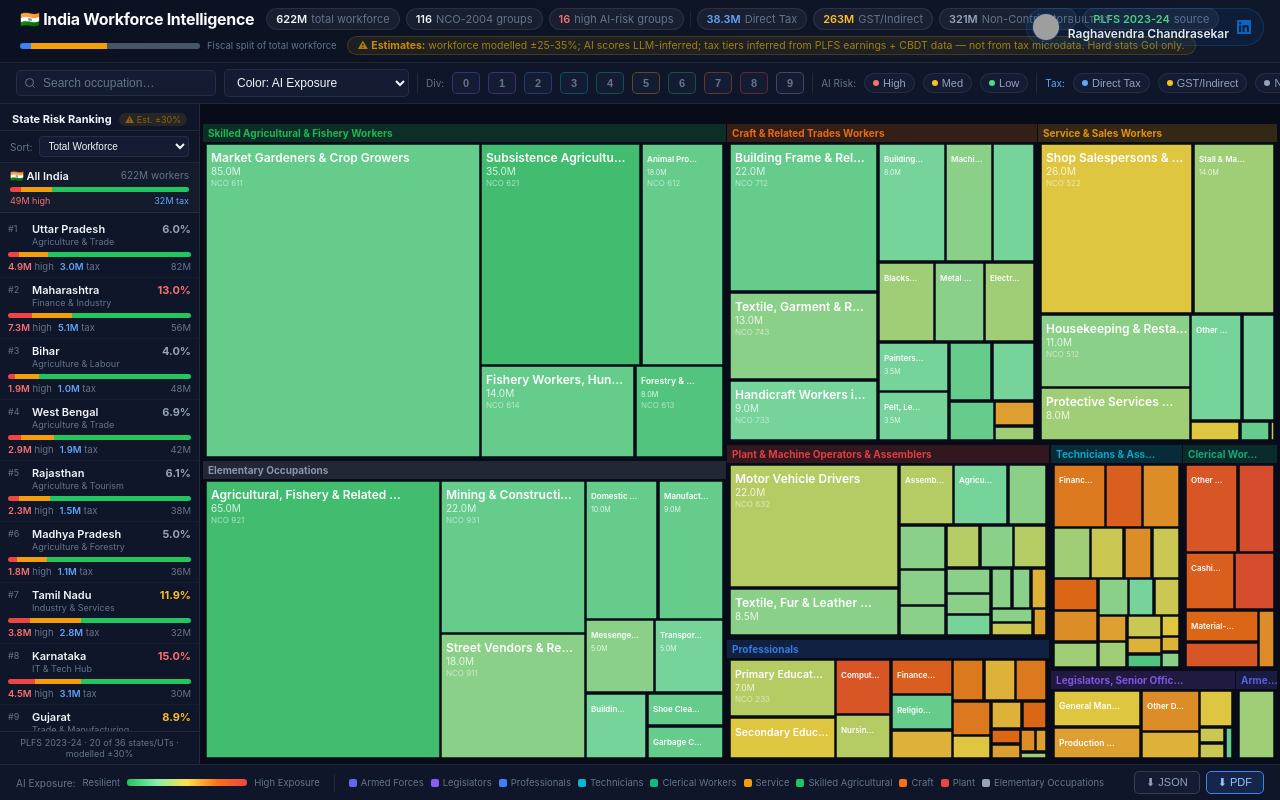
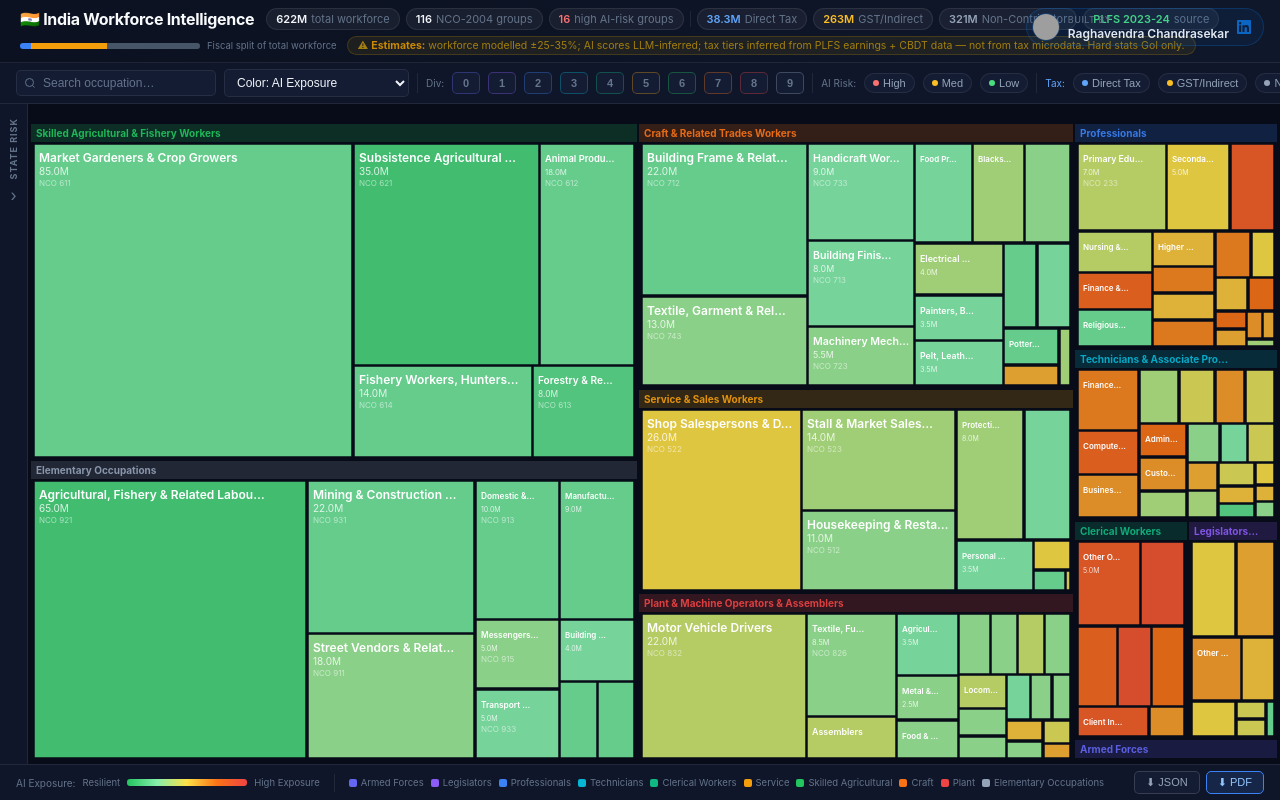
Before and after one commit to raghavrajpillai/india-workforce-intelligence, a React (Vite) app: page / in a window 1280 px wide. Built offline with nearby package versions, Linux system fonts and the light colour scheme; grey boxes are pictures that could not be loaded.

Commit message:
Make state panel collapsible — collapsed by default for full treemap width

```diff
--- a/src/components/StatePanel.tsx
+++ b/src/components/StatePanel.tsx
@@ -21,6 +21,7 @@ const SORT_OPTIONS: { key: SortKey; label: string }[] = [
 
 export default function StatePanel({ activeState, onSelectState, filtered, hasActiveFilters, totalWorkforce }: Props) {
   const [sortKey, setSortKey] = useState<SortKey>('workforce_million');
+  const [collapsed, setCollapsed] = useState(true);
 
   // When filters active: compute what % of filtered occupations overlap with each state's dominant divisions
   // This shows "relevance" without double-counting workforce
@@ -41,12 +42,27 @@ export default function StatePanel({ activeState, onSelectState, filtered, hasAc
   const nationalHigh  = STATES.reduce((s, st) => s + st.high_risk_million, 0);
   const nationalTax   = STATES.reduce((s, st) => s + st.direct_tax_million, 0);
 
+  if (collapsed) {
+    return (
+      <div className="state-panel state-panel-collapsed" onClick={() => setCollapsed(false)} title="Expand State Risk Ranking">
+        <div className="sp-collapsed-content">
+          <span className="sp-collapsed-label">STATE RISK</span>
+          {activeState && <span className="sp-collapsed-active">● {activeState.name}</span>}
+          <span className="sp-collapsed-arrow">›</span>
+        </div>
+      </div>
+    );
+  }
+
   return (
     <div className="state-panel">
       {/* Header */}
       <div className="sp-header">
         <span className="sp-title">State Risk Ranking</span>
-        <span className="sp-note">⚠ Est. ±30%</span>
+        <div style={{ display: 'flex', gap: 6, alignItems: 'center' }}>
+          <span className="sp-note">⚠ Est. ±30%</span>
+          <button className="sp-collapse-btn" onClick={() => setCollapsed(true)} title="Collapse panel">‹</button>
+        </div>
       </div>
 
       {/* Sort */}
--- a/src/index.css
+++ b/src/index.css
@@ -32,7 +32,35 @@ html, body, #root { height: 100%; width: 100%; background: var(--bg-primary); co
   width: 200px; flex-shrink: 0;
   background: var(--bg-secondary); border-right: 1px solid var(--border);
   display: flex; flex-direction: column; overflow: hidden;
+  transition: width .2s ease;
 }
+.state-panel-collapsed {
+  width: 28px; cursor: pointer; align-items: center; justify-content: center;
+}
+.state-panel-collapsed:hover { background: rgba(255,255,255,0.04); }
+.sp-collapsed-content {
+  display: flex; flex-direction: column; align-items: center;
+  gap: 8px; padding: 10px 0; height: 100%; justify-content: flex-start; padding-top: 14px;
+}
+.sp-collapsed-label {
+  writing-mode: vertical-rl; text-orientation: mixed;
+  font-size: 9px; font-weight: 700; color: var(--text-muted);
+  letter-spacing: 1px; transform: rotate(180deg);
+}
+.sp-collapsed-active {
+  writing-mode: vertical-rl; font-size: 8px; color: var(--accent);
+  transform: rotate(180deg); white-space: nowrap; overflow: hidden;
+  max-height: 80px; text-overflow: ellipsis;
+}
+.sp-collapsed-arrow {
+  font-size: 16px; color: var(--text-muted); line-height: 1;
+}
+.sp-collapse-btn {
+  background: none; border: none; color: var(--text-muted);
+  font-size: 16px; cursor: pointer; padding: 0 2px; line-height: 1;
+  transition: color .15s;
+}
+.sp-collapse-btn:hover { color: var(--text-primary); }
 .sp-header {
   padding: 8px 12px 4px;
   display: flex; align-items: center; justify-content: space-between;
```
